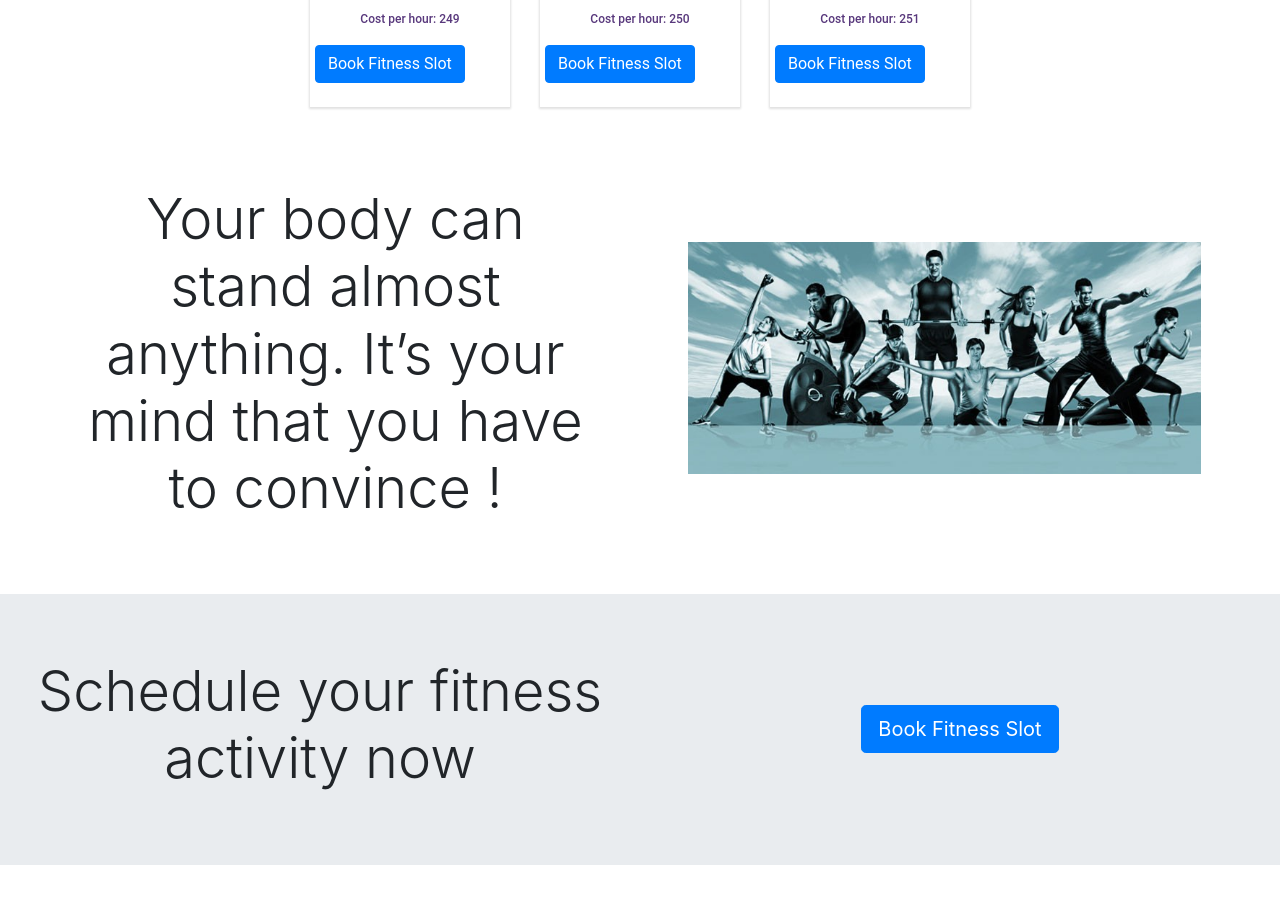
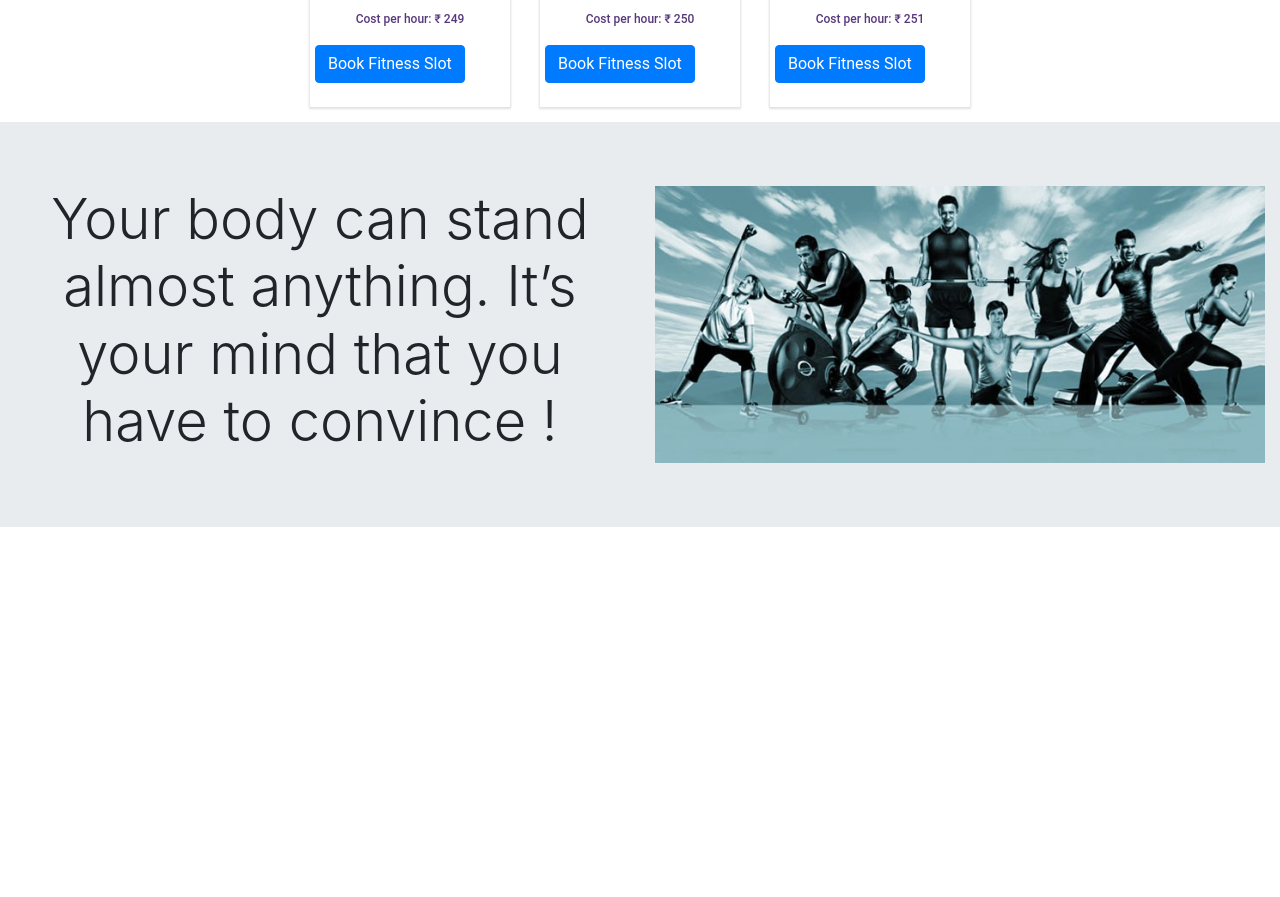
Before and after one commit to sid3345/gymify, a React (Create React App) app in the folder client/: page / in a window 1280 px wide. Shown: the part 2300-3197 px from the top of the page. After the commit the page ends 2859 px from the top, so only its background shows below. Built offline with nearby package versions, Linux system fonts and the light colour scheme; no server answers.

Commit message:
footer changed

```diff
--- a/client/src/components/Footer.js
+++ b/client/src/components/Footer.js
@@ -1,5 +1,5 @@
 import { Jumbotron, Container } from "reactstrap";
-import Booking from "./Booking";
+import doc2 from "../assets/img/fitness2.jpg";
 
 const Footer = (props) => {
   return (
@@ -8,11 +8,11 @@ const Footer = (props) => {
         <Container fluid>
           <div className="row">
             <div className="col-12 col-md-6">
-              <h3 className="display-4 ">Schedule your fitness activity now</h3>
+              <h3 className="display-4 ">Your body can stand almost anything. It’s your mind that you have to convince !</h3>
             </div>
-            <div className="col-12 col-md-6 d-flex align-items-center justify-content-center">
-              <Booking className="BookApp" size="lg" />
-            </div>
+          <div className="col-12 col-md-6 d-flex align-items-center justify-content-center">
+            <img src={doc2} alt="" width="100%" height="auto" />
+        </div>
           </div>
         </Container>
       </Jumbotron>
--- a/client/src/components/GymCard.js
+++ b/client/src/components/GymCard.js
@@ -11,7 +11,7 @@ const GymCard = ({gym}) =>{
 			<p className="gym-details"><i className="fas fa-rupee-sign"></i> Type: {gym.type}</p>
 			<p className="gym-details"><i className="fas fa-rupee-sign"></i> Rating: {gym.average_rating}</p>
 			<p className="gym-details"><i className="fas fa-rupee-sign"></i> Rating Count: {gym.ratings_count}</p>
-			<p className="gym-price"><i className="fas fa-rupee-sign"></i> Cost per hour: {gym.price}</p>
+			<p className="gym-price"><i className="fas fa-rupee-sign"></i> Cost per hour: ₹ {gym.price}</p>
 
           <Nav className="auto">
             <Booking title={gym.title} className="BookApp" />
--- a/client/src/components/Information.js
+++ b/client/src/components/Information.js
@@ -1,7 +1,6 @@
 import React, {useState} from 'react';
 import { Container } from "reactstrap";
 import doc1 from "../assets/img/fitness1.jfif";
-import doc2 from "../assets/img/fitness2.jpg";
 import GymList from './GymList';
 import {gyms} from './data';
 
@@ -41,15 +40,6 @@ const Information = () => {
             <div className="container">
 		    	<GymList gyms={filteredBooks}/>
           </div>
-
-          <div className="row m-3 d-flex align-items-center">
-          <div className="col-12 col-md-6 text-center p-5">
-            <h4 className="display-4">Your body can stand almost anything. It’s your mind that you have to convince !</h4>
-          </div>
-          <div className="col-12 col-md-6 p-5">
-            <img src={doc2} alt="" width="100%" height="auto" />
-        </div>
-        </div>
       </Container>
     </div>
   );
--- a/client/src/components/data.js
+++ b/client/src/components/data.js
@@ -6,7 +6,7 @@ export const gyms = [
       "location": 439785960,
       "type": "full-fledge",
       "ratings_count": 1944099,
-      "price": 2300
+      "price": 230
     },
     {
       "bookID": 2,
```
